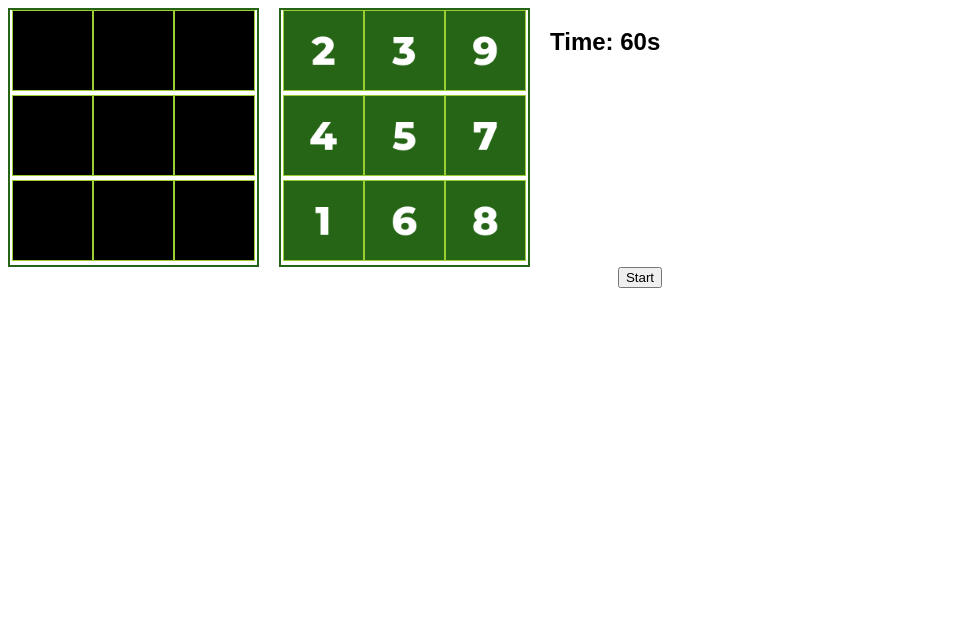
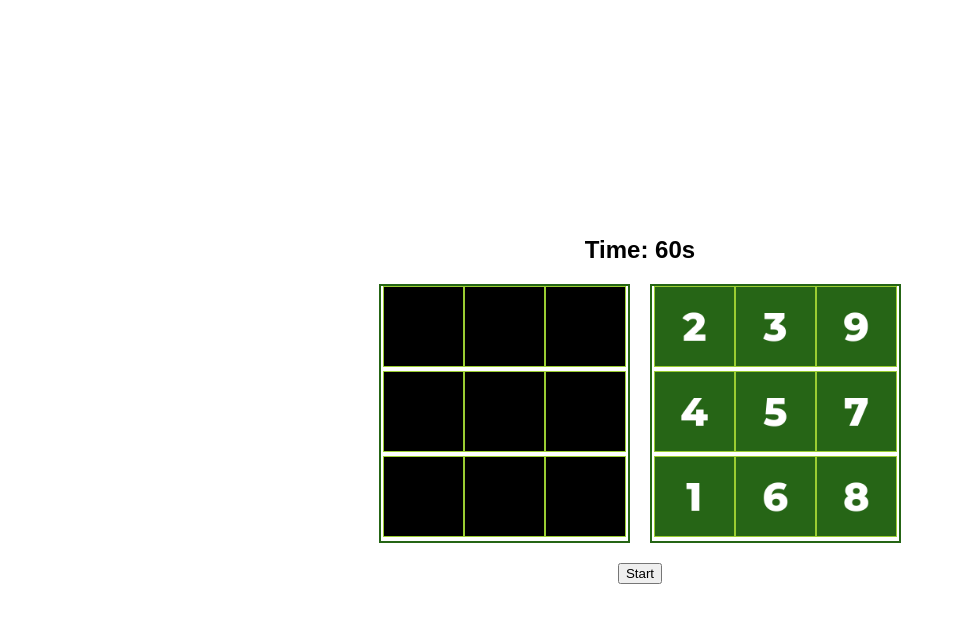
Before and after one commit to nurhalisamadukubah/puzzle, a plain HTML site: page index.html in a window 1280 px wide. Shown: the whole page, without its empty margins (0-956 px from the left). Drawn offline with Linux system fonts and the light colour scheme.

Commit message:
ubah tampilan dan alert

```diff
--- a/game.js
+++ b/game.js
@@ -32,7 +32,7 @@ function updateTimer() {
     if (timeRemaining == 0) {
         clearInterval(timer);
         gameActive = false; // Set game as inactive
-        alert('Time is up!');
+        alert('WAKTU HABIS');
         return;
     }
 
@@ -121,7 +121,7 @@ function createPieces() {
     posDict = {};
     for (i = 0; i < hexOutputArray.length; i++) {
         posDict[i] = imgArr[((parseInt(hexOutputArray[i], 16)) % 9)];
-
+        //console.log("i : " + i +  " , element: " + hexOutputArray[i] + " ,  dec : " + (parseInt(hexOutputArray[i], 16)) + " ,  dec mod 9 : " + ((parseInt(hexOutputArray[i], 16)) % 9));
         var imgInd = ((parseInt(hexOutputArray[i], 16)) % 9)
         if (imgArr[imgInd] != false) {
             var imgElement = document.createElement("img");
@@ -168,7 +168,7 @@ function checkBoard() {
             return false; // If any tile is not in the correct position, return false
         }
     }
-    alert('Congratulations! You have completed the puzzle!');
+    alert('BERHASIL!');
     clearInterval(timer); // Stop the timer when the game is completed
     gameActive = false; // Set game as inactive
     return true; // All tiles are in the correct position
--- a/index.html
+++ b/index.html
@@ -1,4 +1,3 @@
-
 <!DOCTYPE html>
 <html>
 <head>
@@ -7,20 +6,20 @@
     <title>Puzzle Prototype</title>
     <link rel="stylesheet" href="puzzle.css">
 </head>
-
 <body>
+    <div class="main-container">
+        <h2>Time: <span id="time">60s</span></h2>
         <div class="container">
             <div id="board"></div>
             <div id="pieces"></div>
-            <h2>Time: <span id="time">60s</span></h2>
         </div>
-        <div>
+        <div class="button-container">
             <button id='startbutton'>Start</button>
         </div>
-    </body>
+    </div>
     <footer>
         <script src="salsa20.js"></script>
         <script src="game.js"></script>
-
     </footer>
+</body>
 </html>
--- a/puzzle.css
+++ b/puzzle.css
@@ -1,18 +1,34 @@
 body {
     font-family: Arial, Helvetica, sans-serif;
+    margin: 0;
+    padding: 0;
+    display: flex;
+    justify-content: center;
+    align-items: center;
+    height: 100vh;
+}
+
+.main-container {
+    display: flex;
+    flex-direction: column;
+    align-items: center;
     text-align: center;
 }
 
+h2 {
+    margin-bottom: 20px;
+}
+
 .container {
-    display: flex; /* Use flexbox to align items horizontally */
-    gap: 20px; /* Add space between the two boards */
+    display: flex;
+    gap: 20px;
+    align-items: center;
 }
 
 #board, #pieces {
     width: 247px;
     height: 255px;
     border: 2px solid #256515;
-
 }
 
 #board img, #pieces img {
@@ -20,3 +36,7 @@ body {
     height: 79px;
     border: 1px solid yellowgreen;
 }
+
+.button-container {
+    margin-top: 20px;
+}
```
Lines whose indentation alone changed are shown as unchanged.
